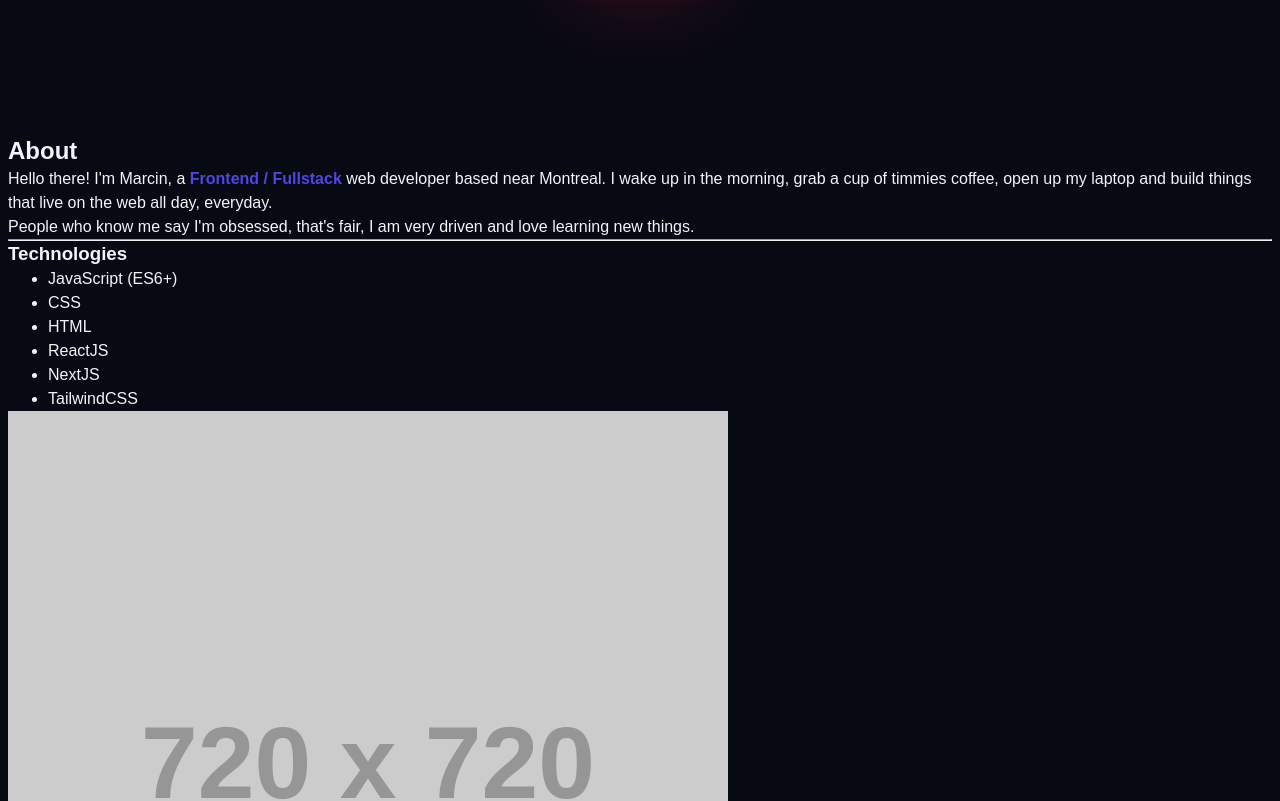
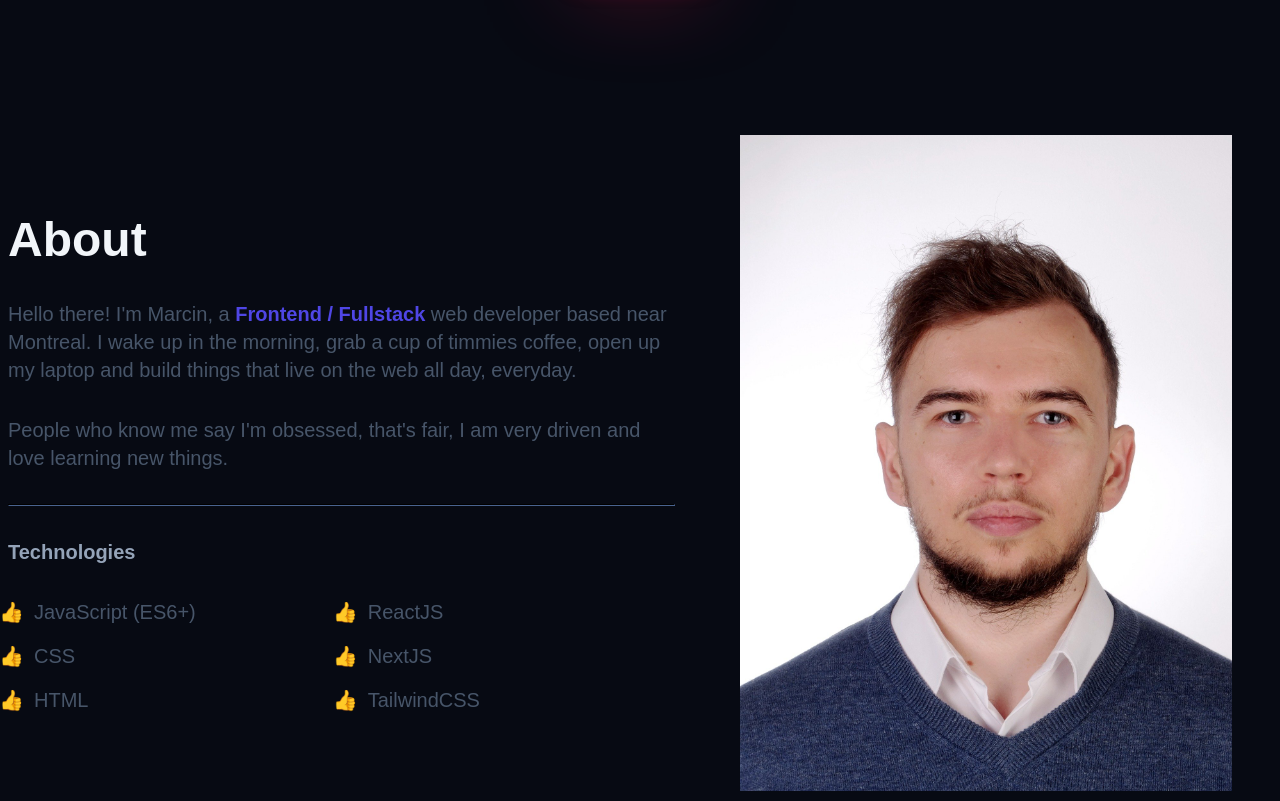
Before and after one commit to Marcin-Farowski/STD_portfolio, a website built with Vite: page index.html in a window 1280 px wide. Shown: the part 840-1641 px from the top of the page. Built offline with nearby package versions, Linux system fonts and the light colour scheme; placeholder pictures from the web are drawn by us; a web font is replaced by a local one.

Commit message:
About finished

```diff
--- a/index.html
+++ b/index.html
@@ -81,8 +81,8 @@
       </section>
       <section class="about container section">
         <div class="about__content">
-          <h2 class="about__description">About</h2>
-          <p>
+          <h2 class="about__title">About</h2>
+          <p class="about__description">
             Hello there! I'm Marcin, a
             <strong>Frontend / Fullstack</strong> web developer based near
             Montreal. I wake up in the morning, grab a cup of timmies coffee,
@@ -93,7 +93,7 @@
             People who know me say I'm obsessed, that's fair, I am very driven
             and love learning new things.
           </p>
-          <hr />
+          <hr class="about__hr" />
           <h3 class="about__subtitle">Technologies</h3>
           <div class="about__ul-container">
             <ul class="about__ul">
@@ -109,12 +109,7 @@
           </div>
         </div>
         <div class="about__img-wrapper">
-          <img
-            class="about__img lazy loading"
-            src="https://via.placeholder.com/720"
-            data-src="/about.jpg"
-            alt="Profile picture"
-          />
+          <img class="about__img" src="/about.jpg" alt="Profile picture" />
         </div>
       </section>
       <!-- <section></section> -->
--- a/src/main.js
+++ b/src/main.js
@@ -2,4 +2,5 @@ import "../styles/modern-normalize.css";
 import "../styles/style.css";
 import "../styles/components/header.css";
 import "../styles/components/hero.css";
+import "../styles/components/about.css";
 import "../styles/utils.css";
--- /dev/null
+++ b/styles/components/about.css
@@ -0,0 +1,148 @@
+.about {
+  display: flex;
+  flex-direction: column;
+  gap: 1rem;
+}
+
+.about__content {
+  display: flex;
+  flex-direction: column;
+  gap: 1rem;
+}
+
+.about__title {
+  font-size: var(--size-2xl);
+  color: var(--clr-light);
+}
+
+.about__description {
+  max-width: 60ch;
+  font-size: var(--size-sm);
+  color: var(--clr-slate600);
+}
+
+.about__hr {
+  border-color: var(--clr-slate800);
+}
+
+.about__subtitle {
+  font-size: var(--size-sm);
+  color: var(--clr-slate400);
+}
+
+.about__ul-container {
+  display: flex;
+}
+
+.about__ul {
+  display: flex;
+  flex-direction: column;
+  gap: 1em;
+  list-style-type: "\1F44D";
+  padding-left: 1em;
+  flex: 1;
+}
+
+.about__list {
+  font-size: var(--size-sm);
+  color: var(--clr-slate600);
+  padding-left: 0.5em;
+}
+
+/* xs */
+@media (min-width: 475px) {
+  .about {
+    gap: 1.5rem;
+  }
+
+  .about__content {
+    gap: 1.5rem;
+  }
+
+  .about__title {
+    font-size: var(--size-3xl);
+  }
+
+  .about__description {
+    font-size: var(--size-base);
+  }
+
+  .about__subtitle {
+    font-size: var(--size-base);
+  }
+
+  .about__list {
+    font-size: var(--size-base);
+  }
+}
+
+/* sm */
+@media (min-width: 640px) {
+  .about__img-wrapper {
+    margin-inline: auto;
+  }
+
+  .about__img {
+    width: 28.6875rem;
+  }
+}
+
+/* md */
+/* @media (min-width: 768px) {
+} */
+
+/* lg */
+@media (min-width: 1024px) {
+  .about {
+    flex-direction: row;
+    justify-content: center;
+    align-items: center;
+  }
+
+  .about__title {
+    font-size: var(--size-4xl);
+  }
+
+  .about__description {
+    font-size: var(--size-lg);
+  }
+
+  .about__subtitle {
+    font-size: var(--size-lg);
+  }
+
+  .about__list {
+    font-size: var(--size-lg);
+  }
+}
+
+/* xl */
+@media (min-width: 1280px) {
+  .about__content {
+    gap: 2rem;
+  }
+
+  .about__title {
+    font-size: var(--size-5xl);
+  }
+
+  .about__description {
+    font-size: var(--size-xl);
+  }
+
+  .about__subtitle {
+    font-size: var(--size-xl);
+  }
+
+  .about__list {
+    font-size: var(--size-xl);
+  }
+
+  .about__img {
+    width: 30.75rem;
+  }
+}
+
+/* 2xl */
+/* @media (min-width: 1536px) {
+} */
```
